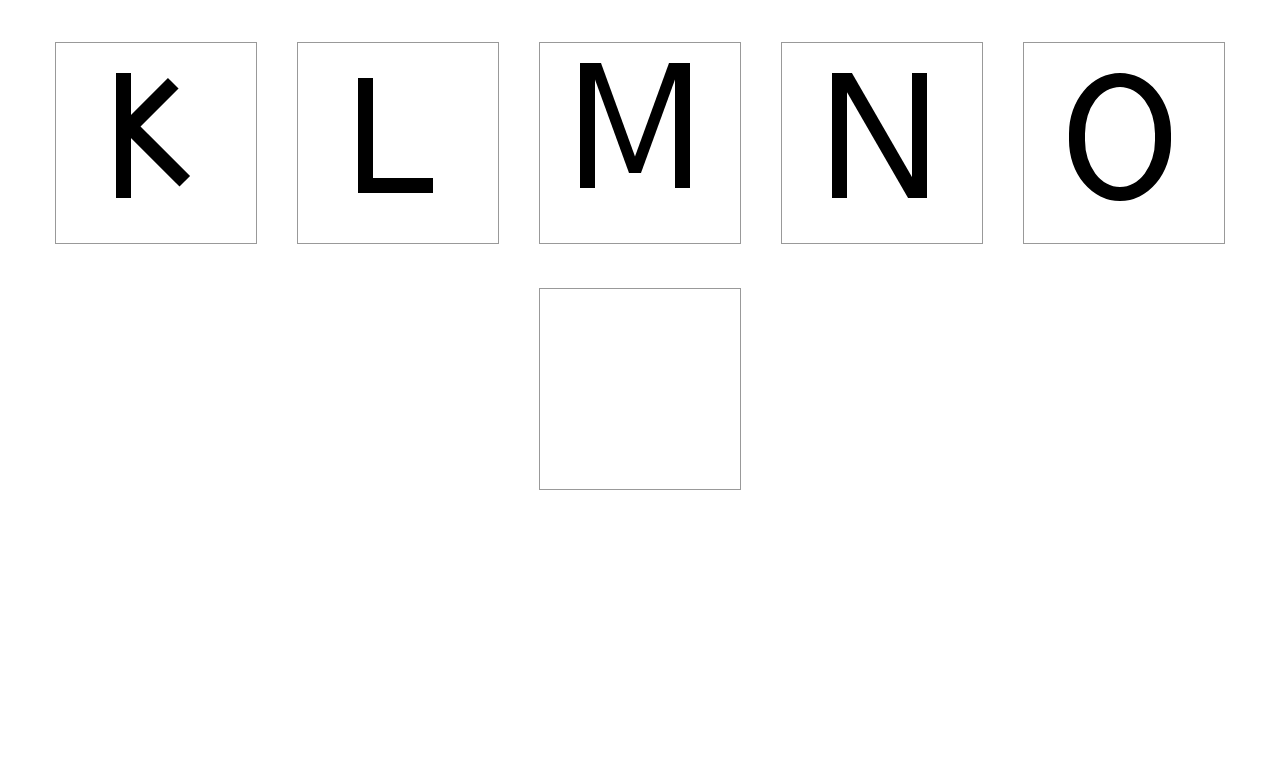
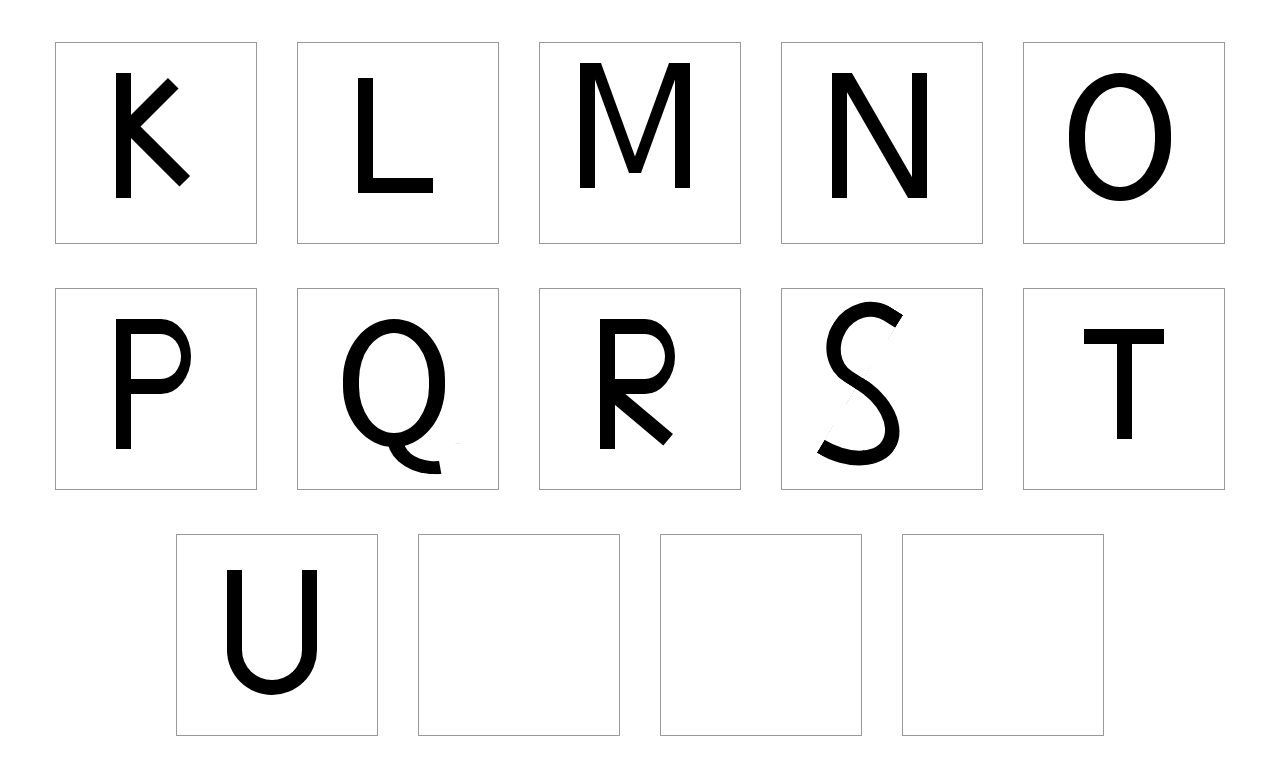
Before and after one commit to ivanYF/-css-letter, a Vue app: page / in a window 1280 px wide. Shown: the part 478-1246 px from the top of the page. Before the commit the page ends 1000 px from the top, so only its background shows below. Built offline with nearby package versions, Linux system fonts and the light colour scheme.

Commit message:
add letter

```diff
--- a/src/App.vue
+++ b/src/App.vue
@@ -48,9 +48,30 @@
         <div class="font" data-id="P">
             <div class="p"></div>
         </div>
-        <!-- <div class="font" data-id="">
+        <div class="font" data-id="Q">
+            <div class="q"></div>
+        </div>
+        <div class="font" data-id="R">
+            <div class="r"></div>
+        </div>
+        <div class="font" data-id="S">
+            <div class="s"></div>
+        </div>
+        <div class="font" data-id="T">
+            <div class="t"></div>
+        </div>
+        <div class="font" data-id="U">
+            <div class="u"></div>
+        </div>
+        <div class="font" data-id="V">
+            <div class="v"></div>
+        </div>
+        <div class="font" data-id="W">
+            <div class="w"></div>
+        </div>
+        <div class="font" data-id="">
             <div class=""></div>
-        </div> -->
+        </div>
 
     </div>
 </template>
@@ -78,6 +99,161 @@ export default {
         margin: 20px;
         overflow: hidden;
         border: 1px solid #999;
+        .u{
+            position:relative;
+            top: 35px;
+            left: 50px;
+            width: 60px;
+            height: 80px;
+            border-width: 0 15px 0 15px;
+            border-color: #000;
+            border-style: solid;
+            &:before{
+                position: absolute;
+                content: '';
+                top: 65px;
+                left: -15px;
+                width: 60px;
+                height: 45px;
+                border-width: 0 15px 15px 15px;
+                border-color: #000;
+                border-style: solid;
+                border-radius: 0 0 200% 200% /0 0 300% 300%;
+            }
+        }
+
+        .t{
+            width: 80px;
+            height: 15px;
+            background: #000;
+            position: relative;
+            left: 60px;
+            top:40px;
+            &:after{
+                content: '';
+                height: 110px;
+                width: 15px;
+                background: #000;
+                position: absolute;
+                left: 32.5px;
+            }
+        }
+        .s{
+            position: relative;
+            left: 50px;
+            top:40px;
+            transform:rotate(4deg);
+            &:after{
+                content: '';
+                width: 50px;
+                height: 60px;
+                position:absolute;
+                top:63px;
+                left:10px;
+                border-width:15px 0 13px 15px;
+                border-color:#000000;
+                border-style:solid;
+                border-radius:200% 0 0 200% /100% 0 0 100%;
+                transform:rotate(-153deg);
+            }
+            &:before{
+                content: '';
+                width: 40px;
+                height: 60px;
+                position:absolute;
+                top:-30px;
+                left:-2px;
+                border-width:15px 0 13px 15px;
+                border-color:#000000;
+                border-style:solid;
+                border-radius:300% 0 0 300% /200% 0 0 200%;
+                transform:rotate(28deg);
+            }
+        }
+        .r{
+            position: relative;
+            top:30px;
+            left: 60px;
+            width: 0;
+            height: 130px;
+            border-left: 15px solid #000;
+            &:after{
+                content: '';
+                position: absolute;
+                width: 50px;
+                height: 45px;
+                border-width: 15px 10px 15px 0;
+                border-color: #000;
+                border-style: solid;
+                border-top-right-radius: 50%;
+                border-bottom-right-radius: 50%;
+            }
+            &:before{
+                content: '';
+                width: 15px;
+                height: 80px;
+                position: absolute;
+                transform:rotate(-50deg);
+                left: 15px;
+                top:55px;
+                background: #000;
+            }
+        }
+        .q{
+            position:relative;
+            top:30px;
+            left:45px;
+            width:70px;
+            height:100px;
+            border-width:14px 16px 14px 16px;
+            border-color:#000000;
+            border-style:solid;
+            border-radius:55% /52%;
+            &:after{
+                content: '';
+                width: 20px;
+                height: 60px;
+                position:absolute;
+                content:'';
+                top:80px;
+                left:55px;
+                border-width:16px 0 13px 13px;
+                border-color:#000000;
+                border-style:solid;
+                border-radius:300% 0 0 300% /150% 0 0 150%;
+                transform:rotate(-85deg);
+            }
+            &:before{
+                content: '';
+                width: 60px;
+                height: 30px;
+                background: #fff;
+                z-index: 1;
+                position: absolute;
+                left: 80px;
+                top:110px;
+                transform:rotate(-10deg);
+            }
+        }
+        .p{
+            position: relative;
+            top:30px;
+            left: 60px;
+            width: 0;
+            height: 130px;
+            border-left: 15px solid #000;
+            &:after{
+                content: '';
+                position: absolute;
+                width: 50px;
+                height: 45px;
+                border-width: 15px 10px 15px 0;
+                border-color: #000;
+                border-style: solid;
+                border-top-right-radius: 50%;
+                border-bottom-right-radius: 50%;
+            }
+        }
         .o{
             position:relative;
             top:30px;
```
